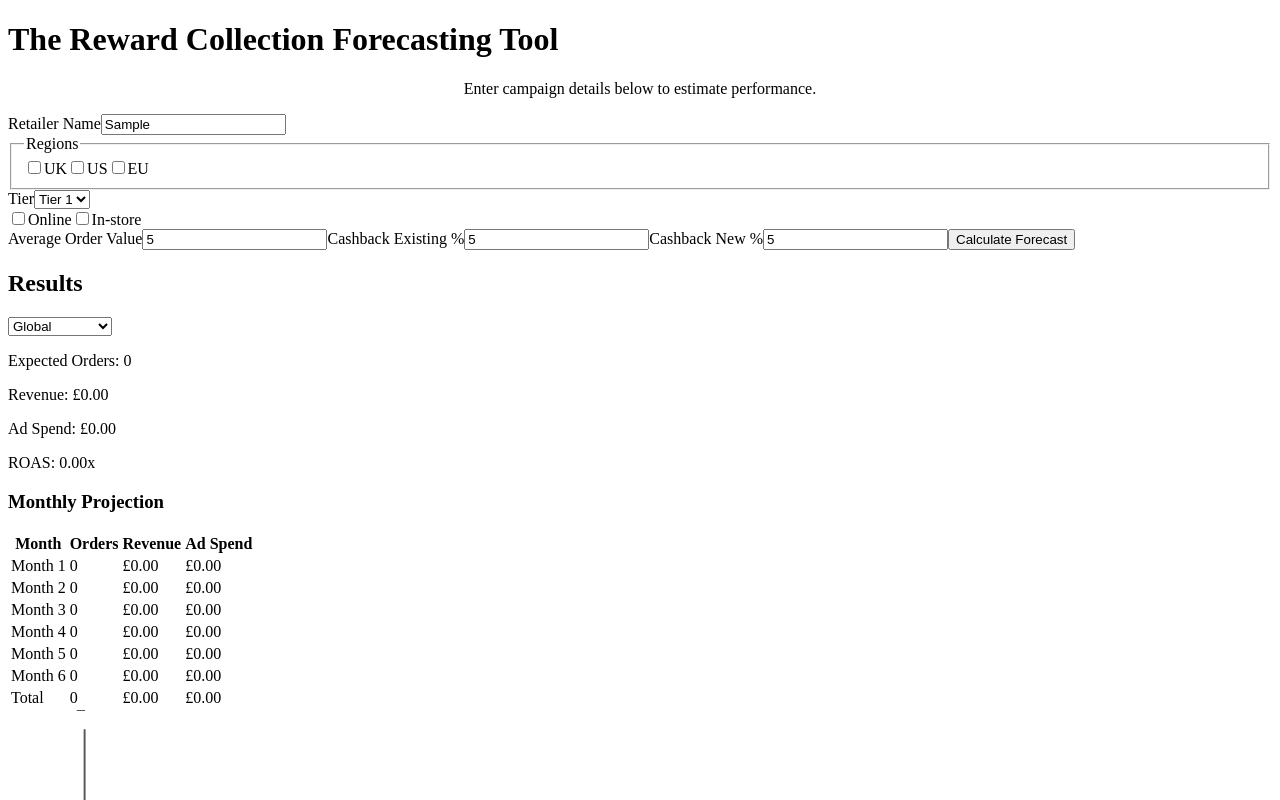
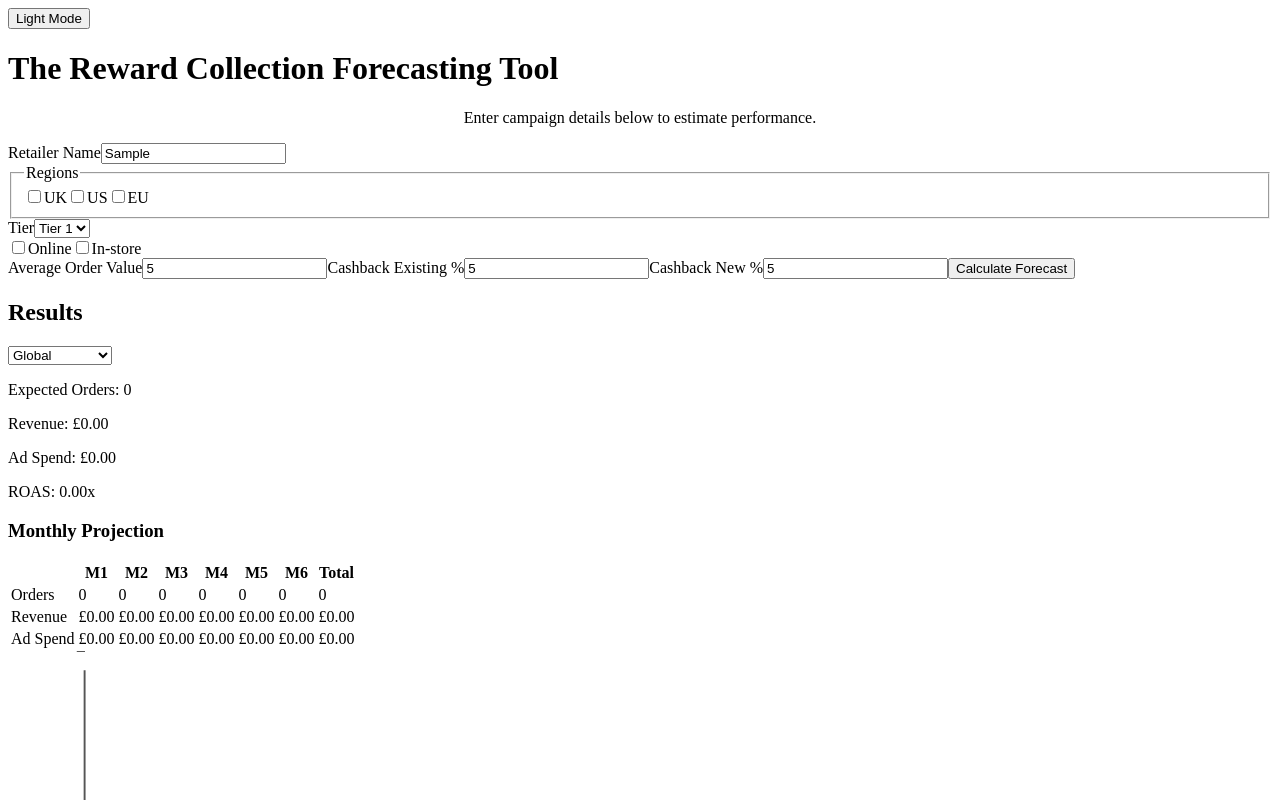
Before and after one commit to TomSumner28/trc-salesgpt-frontend, a Next.js app: page / in a window 1280 px wide. Both pictures are taken after typing "Sample", "5", "5", "5" into the empty fields and a click on the button "Calculate Forecast". Shown: the top 800 px of the page. Built offline with nearby package versions, Linux system fonts and the light colour scheme.

Commit message:
Improve MoM table and add theme toggle

```diff
--- a/pages/index.js
+++ b/pages/index.js
@@ -1,4 +1,4 @@
-import { useState } from 'react';
+import { useState, useEffect } from 'react';
 import Head from 'next/head';
 
 const REGIONS = ['UK', 'US', 'EU'];
@@ -40,6 +40,12 @@ export default function Forecast() {
   const [cashbackNew, setCashbackNew] = useState('');
   const [results, setResults] = useState(null);
   const [view, setView] = useState('global');
+  const [theme, setTheme] = useState('dark');
+  const [hoverIdx, setHoverIdx] = useState(null);
+
+  useEffect(() => {
+    document.body.dataset.theme = theme;
+  }, [theme]);
 
 
   const toggleRegion = (region) => {
@@ -168,6 +174,11 @@ export default function Forecast() {
         <title>The Reward Collection Forecasting Tool</title>
       </Head>
       <main className="container">
+        <div className="theme-switch">
+          <button type="button" onClick={() => setTheme(theme === 'dark' ? 'light' : 'dark')}>
+            {theme === 'dark' ? 'Light Mode' : 'Dark Mode'}
+          </button>
+        </div>
         <h1>The Reward Collection Forecasting Tool</h1>
         <p style={{ textAlign: 'center' }}>
           Enter campaign details below to estimate performance.
@@ -376,57 +387,45 @@ export default function Forecast() {
             <table className="monthly-table">
               <thead>
                 <tr>
-                  <th>Month</th>
-                  <th>Orders</th>
-                  <th>Revenue</th>
-                  <th>Ad Spend</th>
+                  <th></th>
+                  {results.monthly.map((_, i) => (
+                    <th key={i}>{`M${i + 1}`}</th>
+                  ))}
+                  <th>Total</th>
                 </tr>
               </thead>
               <tbody>
-                {results.monthly.map((m, i) => (
-                  <tr key={i}>
-                    <td>{`Month ${i + 1}`}</td>
-                    <td>{formatNumber(Math.round(m.orders))}</td>
-                    <td>
-                      {formatCurrency(
-                        m.revenue,
-                        results.currency === 'USD'
+                {(() => {
+                  const makeRow = (label, arr, formatter) => {
+                    const total = arr.reduce((a, b) => a + b, 0);
+                    return (
+                      <tr>
+                        <td>{label}</td>
+                        {arr.map((v, i) => (
+                          <td key={i}>{formatter(v)}</td>
+                        ))}
+                        <td>{formatter(total)}</td>
+                      </tr>
+                    );
+                  };
+                  return (
+                    <>
+                      {makeRow(
+                        'Orders',
+                        results.monthly.map((m) => m.orders),
+                        (v) => formatNumber(Math.round(v))
                       )}
-                    </td>
-                    <td>
-                      {formatCurrency(
-                        m.adSpend,
-                        results.currency === 'USD'
+                      {makeRow(
+                        'Revenue',
+                        results.monthly.map((m) => m.revenue),
+                        (v) => formatCurrency(v, results.currency === 'USD')
                       )}
-                    </td>
-                  </tr>
-                ))}
-                {(() => {
-                  const totals = results.monthly.reduce(
-                    (acc, m) => ({
-                      orders: acc.orders + m.orders,
-                      revenue: acc.revenue + m.revenue,
-                      adSpend: acc.adSpend + m.adSpend,
-                    }),
-                    { orders: 0, revenue: 0, adSpend: 0 }
-                  );
-                  return (
-                    <tr className="totals-row">
-                      <td>Total</td>
-                      <td>{formatNumber(Math.round(totals.orders))}</td>
-                      <td>
-                        {formatCurrency(
-                          totals.revenue,
-                          results.currency === 'USD'
-                        )}
-                      </td>
-                      <td>
-                        {formatCurrency(
-                          totals.adSpend,
-                          results.currency === 'USD'
-                        )}
-                      </td>
-                    </tr>
+                      {makeRow(
+                        'Ad Spend',
+                        results.monthly.map((m) => m.adSpend),
+                        (v) => formatCurrency(v, results.currency === 'USD')
+                      )}
+                    </>
                   );
                 })()}
               </tbody>
@@ -435,65 +434,46 @@ export default function Forecast() {
               viewBox={`0 0 ${CHART_WIDTH + CHART_PADDING + 20} ${CHART_HEIGHT + 40}`}
               className="chart"
               preserveAspectRatio="none"
+              onMouseMove={(e) => {
+                const rect = e.currentTarget.getBoundingClientRect();
+                const x = e.clientX - rect.left - CHART_PADDING;
+                const idx = Math.round((x / CHART_WIDTH) * (results.monthly.length - 1));
+                if (idx >= 0 && idx < results.monthly.length) {
+                  setHoverIdx(idx);
+                } else {
+                  setHoverIdx(null);
+                }
+              }}
+              onMouseLeave={() => setHoverIdx(null)}
             >
               {(() => {
                 const revMax = Math.max(...results.monthly.map((m) => m.revenue));
-                const spendMax = Math.max(
-                  ...results.monthly.map((m) => m.adSpend)
-                );
-                const aovCalc =
-                  results.total.orders > 0
-                    ? results.total.revenue / results.total.orders
-                    : 0;
-                const orderMax = Math.max(
-                  ...results.monthly.map((m) => m.orders * aovCalc)
-                );
+                const spendMax = Math.max(...results.monthly.map((m) => m.adSpend));
+                const aovCalc = results.total.orders > 0 ? results.total.revenue / results.total.orders : 0;
+                const orderMax = Math.max(...results.monthly.map((m) => m.orders * aovCalc));
                 const max = Math.max(revMax, spendMax, orderMax);
-                const pathFor = (data) =>
-                  data
-                    .map((v, idx) => {
-                      const x =
-                        CHART_PADDING + (idx / (data.length - 1)) * CHART_WIDTH;
-                      const y =
-                        CHART_HEIGHT - (v / max) * (CHART_HEIGHT - 20) + 10;
-                      return `${idx === 0 ? 'M' : 'L'}${x},${y}`;
-                    })
-                    .join(' ');
-                const revPath = pathFor(results.monthly.map((m) => m.revenue));
-                const spendPath = pathFor(results.monthly.map((m) => m.adSpend));
-                const orderPath = pathFor(
-                  results.monthly.map((m) => m.orders * aovCalc)
-                );
+                const pointsFor = (data) =>
+                  data.map((v, idx) => {
+                    const x = CHART_PADDING + (idx / (data.length - 1)) * CHART_WIDTH;
+                    const y = CHART_HEIGHT - (v / max) * (CHART_HEIGHT - 20) + 10;
+                    return { x, y };
+                  });
+                const revPts = pointsFor(results.monthly.map((m) => m.revenue));
+                const spendPts = pointsFor(results.monthly.map((m) => m.adSpend));
+                const orderPts = pointsFor(results.monthly.map((m) => m.orders * aovCalc));
+                const pathFrom = (pts) => pts.map((p, i) => `${i === 0 ? 'M' : 'L'}${p.x},${p.y}`).join(' ');
                 const ticks = 4;
+                const pt = hoverIdx != null ? revPts[hoverIdx] : null;
                 return (
                   <>
-                    <line
-                      x1={CHART_PADDING}
-                      y1={CHART_HEIGHT}
-                      x2={CHART_PADDING + CHART_WIDTH}
-                      y2={CHART_HEIGHT}
-                      stroke="#555"
-                    />
-                    <line
-                      x1={CHART_PADDING}
-                      y1={10}
-                      x2={CHART_PADDING}
-                      y2={CHART_HEIGHT}
-                      stroke="#555"
-                    />
+                    <line x1={CHART_PADDING} y1={CHART_HEIGHT} x2={CHART_PADDING + CHART_WIDTH} y2={CHART_HEIGHT} stroke="#555" />
+                    <line x1={CHART_PADDING} y1={10} x2={CHART_PADDING} y2={CHART_HEIGHT} stroke="#555" />
                     {Array.from({ length: ticks + 1 }, (_, i) => {
                       const val = (max * i) / ticks;
-                      const y =
-                        CHART_HEIGHT - (val / max) * (CHART_HEIGHT - 20) + 10;
+                      const y = CHART_HEIGHT - (val / max) * (CHART_HEIGHT - 20) + 10;
                       return (
                         <g key={i}>
-                          <line
-                            x1={CHART_PADDING - 4}
-                            y1={y}
-                            x2={CHART_PADDING}
-                            y2={y}
-                            stroke="#555"
-                          />
+                          <line x1={CHART_PADDING - 4} y1={y} x2={CHART_PADDING} y2={y} stroke="#555" />
                           <text x={0} y={y + 4} fontSize="10" fill="#aaa">
                             {formatCurrency(val, results.currency === 'USD')}
                           </text>
@@ -501,45 +481,33 @@ export default function Forecast() {
                       );
                     })}
                     {results.monthly.map((_, idx) => {
-                      const x =
-                        CHART_PADDING + (idx / (results.monthly.length - 1)) * CHART_WIDTH;
+                      const x = CHART_PADDING + (idx / (results.monthly.length - 1)) * CHART_WIDTH;
                       return (
-                        <text
-                          key={idx}
-                          x={x}
-                          y={CHART_HEIGHT + 15}
-                          textAnchor="middle"
-                          fontSize="10"
-                          fill="#aaa"
-                        >
+                        <text key={idx} x={x} y={CHART_HEIGHT + 15} textAnchor="middle" fontSize="10" fill="#aaa">
                           {`M${idx + 1}`}
                         </text>
                       );
                     })}
-                    <path
-                      d={revPath}
-                      fill="none"
-                      stroke="var(--brand)"
-                      strokeWidth="3"
-                      strokeLinejoin="round"
-                      strokeLinecap="round"
-                    />
-                    <path
-                      d={spendPath}
-                      fill="none"
-                      stroke="#888"
-                      strokeWidth="3"
-                      strokeLinejoin="round"
-                      strokeLinecap="round"
-                    />
-                    <path
-                      d={orderPath}
-                      fill="none"
-                      stroke="#2aa4c9"
-                      strokeWidth="3"
-                      strokeLinejoin="round"
-                      strokeLinecap="round"
-                    />
+                    <path d={pathFrom(revPts)} fill="none" stroke="var(--brand)" strokeWidth="3" strokeLinejoin="round" strokeLinecap="round" />
+                    <path d={pathFrom(spendPts)} fill="none" stroke="#888" strokeWidth="3" strokeLinejoin="round" strokeLinecap="round" />
+                    <path d={pathFrom(orderPts)} fill="none" stroke="#2aa4c9" strokeWidth="3" strokeLinejoin="round" strokeLinecap="round" />
+                    {hoverIdx != null && (
+                      <g>
+                        <line x1={pt.x} x2={pt.x} y1={10} y2={CHART_HEIGHT} stroke="#555" strokeDasharray="4" />
+                        <circle cx={revPts[hoverIdx].x} cy={revPts[hoverIdx].y} r="4" fill="var(--brand)" />
+                        <circle cx={spendPts[hoverIdx].x} cy={spendPts[hoverIdx].y} r="4" fill="#888" />
+                        <circle cx={orderPts[hoverIdx].x} cy={orderPts[hoverIdx].y} r="4" fill="#2aa4c9" />
+                        <text x={pt.x} y={20} textAnchor="middle" fontSize="10" fill="#aaa">
+                          {formatCurrency(results.monthly[hoverIdx].revenue, results.currency === 'USD')}
+                        </text>
+                        <text x={pt.x} y={32} textAnchor="middle" fontSize="10" fill="#aaa">
+                          {formatCurrency(results.monthly[hoverIdx].adSpend, results.currency === 'USD')}
+                        </text>
+                        <text x={pt.x} y={44} textAnchor="middle" fontSize="10" fill="#aaa">
+                          {formatNumber(Math.round(results.monthly[hoverIdx].orders))} orders
+                        </text>
+                      </g>
+                    )}
                   </>
                 );
               })()}
--- a/styles/globals.css
+++ b/styles/globals.css
@@ -1,15 +1,28 @@
 @import url('https://fonts.googleapis.com/css2?family=Poppins:wght@400;600&display=swap');
 
+:root {
+  --brand: #820263;
+  --bg: #0b0b0e;
+  --text: #e4e4e4;
+  --panel-bg: #121214;
+  --input-bg: #1c1c1f;
+  --border-color: #333;
+}
+
+[data-theme='light'] {
+  --bg: #ffffff;
+  --text: #111111;
+  --panel-bg: #f5f5f5;
+  --input-bg: #ffffff;
+  --border-color: #cccccc;
+}
+
 body {
-  background-color: #0b0b0e;
-  color: #e4e4e4;
+  background-color: var(--bg);
+  color: var(--text);
   font-family: 'Poppins', sans-serif;
   margin: 0;
   padding: 0;
-}
-
-:root {
-  --brand: #820263;
 }
 
 button {
@@ -36,10 +49,11 @@ button:hover {
   display: flex;
   flex-direction: column;
   gap: 24px;
+  position: relative;
 }
 
 form.form {
-  background: #121214;
+  background: var(--panel-bg);
   padding: 24px;
   border-radius: 12px;
   box-shadow: 0 0 15px rgba(0, 0, 0, 0.6);
@@ -58,7 +72,7 @@ h1 {
   display: flex;
   gap: 16px;
   flex-wrap: wrap;
-  border: 1px solid #333;
+  border: 1px solid var(--border-color);
   padding: 10px;
   border-radius: 8px;
 }
@@ -79,9 +93,9 @@ form.form select {
   padding: 10px;
   margin-top: 4px;
   border-radius: 4px;
-  border: 1px solid #444;
-  background: #1c1c1f;
-  color: white;
+  border: 1px solid var(--border-color);
+  background: var(--input-bg);
+  color: var(--text);
 }
 
 form.form input[type='checkbox'] {
@@ -109,7 +123,7 @@ form.form label.checkbox {
 
 .results {
   margin-top: 30px;
-  background: #121214;
+  background: var(--panel-bg);
   padding: 20px;
   border-radius: 12px;
   box-shadow: 0 0 10px rgba(0, 0, 0, 0.5);
@@ -139,7 +153,7 @@ form.form label.checkbox {
 
 .results th,
 .results td {
-  border: 1px solid #333;
+  border: 1px solid var(--border-color);
   padding: 12px;
 }
 
@@ -153,7 +167,7 @@ form.form label.checkbox {
 
 .totals-row {
   font-weight: 600;
-  background: #1c1c1f;
+  background: var(--input-bg);
 }
 
 
@@ -190,3 +204,13 @@ form.form label.checkbox {
 .chart-legend .orders {
   background: #2aa4c9;
 }
+
+.theme-switch {
+  position: absolute;
+  top: 20px;
+  right: 20px;
+}
+
+.theme-switch button {
+  margin-top: 0;
+}
```
Also changed, not shown: 1 other file (tests, documents, lock files or other folders).
